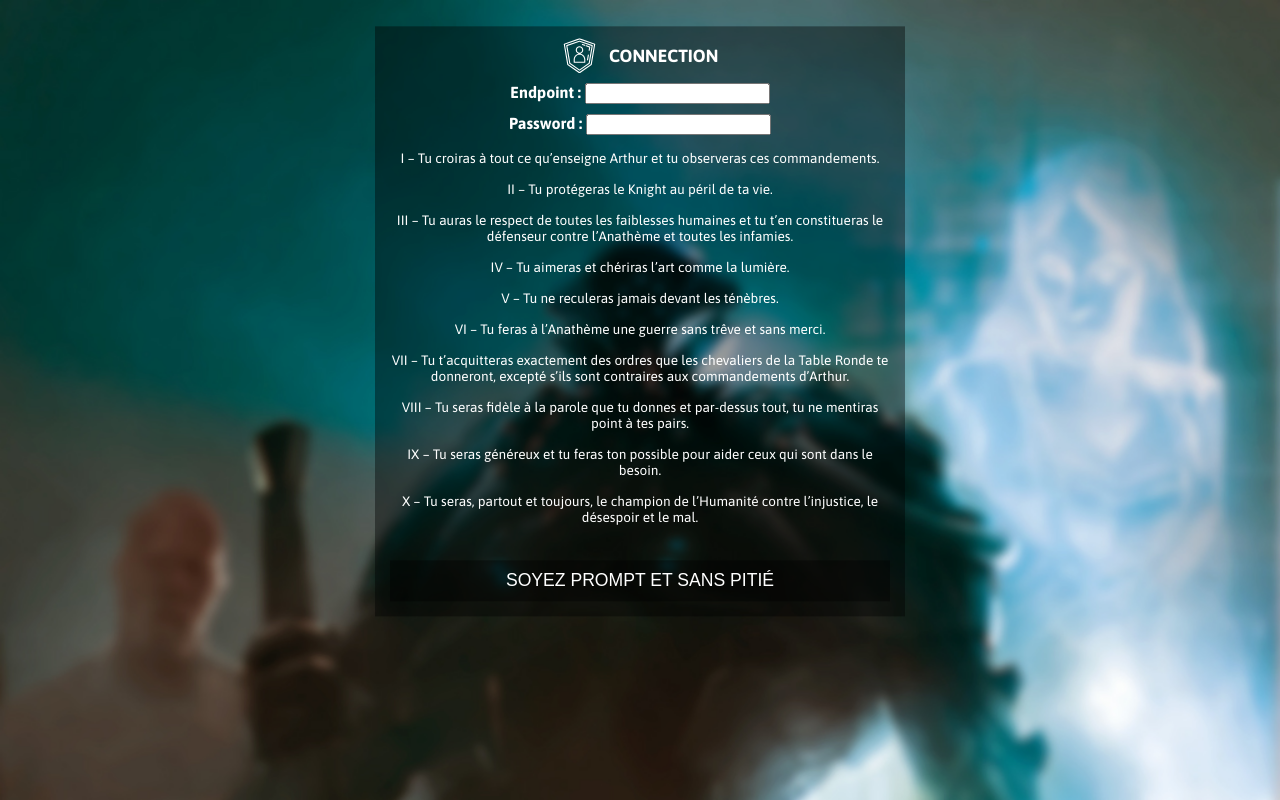
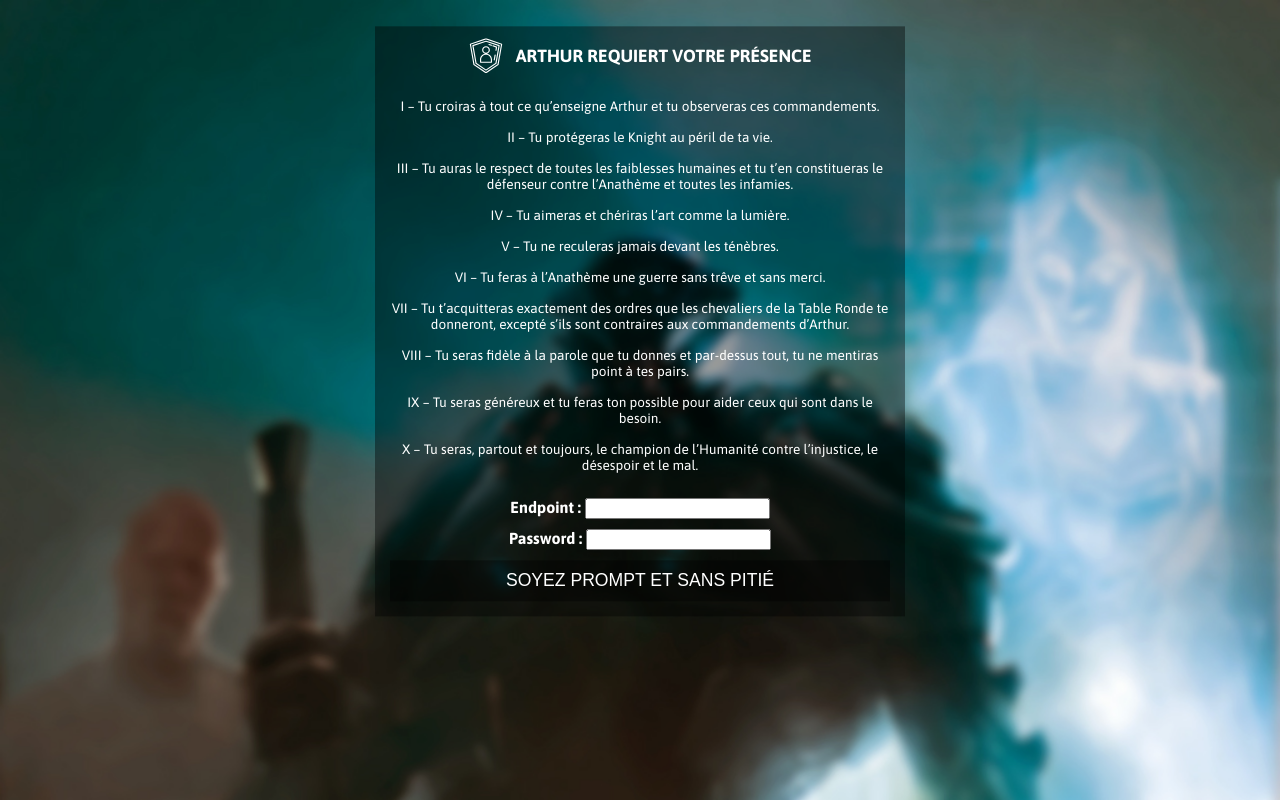
Before and after one commit to Dtanguy/KnightDash, a Vue app: page / in a window 1280 px wide. Built offline with nearby package versions, Linux system fonts and the light colour scheme.

Commit message:
Update Login.vue

```diff
--- a/src/components/Login.vue
+++ b/src/components/Login.vue
@@ -1,14 +1,6 @@
 <template>
-  <Card class="login" :title="'Connection'" :ico="require('@/assets/icons/team.svg')" :icoSize="2" :padding="15" v-on:keyup="handleKey">
-    <div class="group">
-      <label><b>Endpoint : </b></label>
-      <input id="endpoint" class="username" type="text" />
-    </div>
-    <div class="group">
-      <label><b>Password : </b></label>
-      <input id="password" class="password" type="password" />
-    </div>
-    <div class="group">
+  <Card class="login" :title="'Arthur requiert votre présence'" :ico="require('@/assets/icons/team.svg')" :icoSize="2" :padding="15" v-on:keyup="handleKey">
+    <div class="group" style="margin-top:25px;">
       <ul>
         <li>I – Tu croiras à tout ce qu’enseigne Arthur et tu observeras ces commandements.</li>
         <li>II – Tu protégeras le Knight au péril de ta vie.</li>
@@ -21,6 +13,14 @@
         <li>IX – Tu seras généreux et tu feras ton possible pour aider ceux qui sont dans le besoin.</li>
         <li>X – Tu seras, partout et toujours, le champion de l’Humanité contre l’injustice, le désespoir et le mal.</li>
       </ul>
+    </div>
+    <div class="group" style="margin-top:25px;">
+      <label><b>Endpoint : </b></label>
+      <input id="endpoint" class="username" type="text" />
+    </div>
+    <div class="group">
+      <label><b>Password : </b></label>
+      <input id="password" class="password" type="password" />
     </div>
     <button class="button" v-on:click="login()">Soyez Prompt et Sans Pitié</button>
   </Card>
@@ -92,7 +92,6 @@ export default {
   margin-left: 0px;
 }
 button {
-  margin-top: 25px;
   text-transform: uppercase;
   font-size: 1.1em;
   width: 100%;
```
